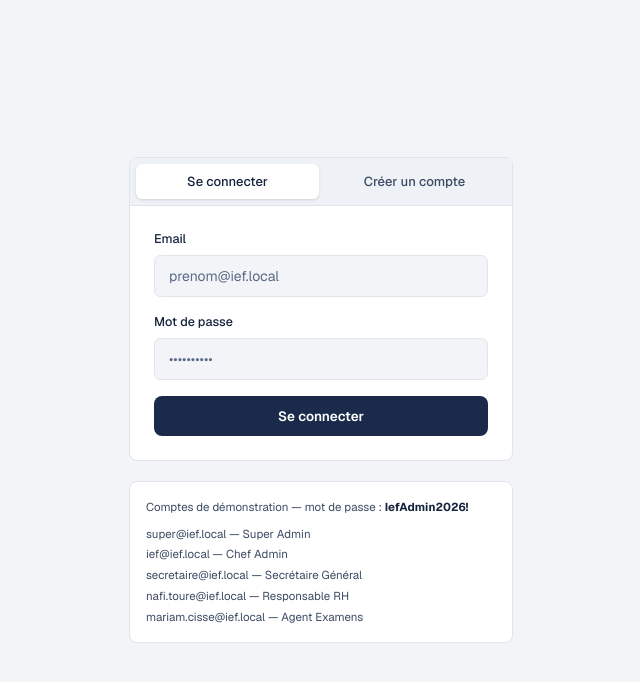
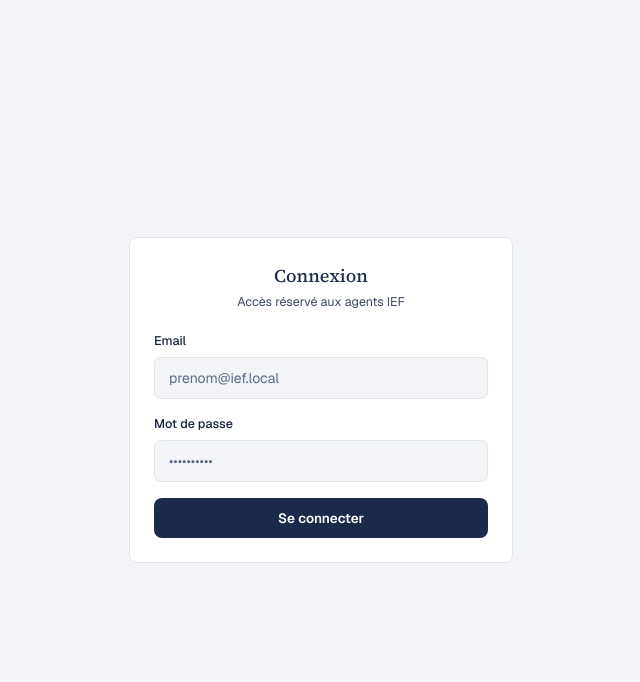
Before and after one commit to babacarmboup2013-crypto/admin-ief-gdkr, a Next.js app in the folder app/: page /auth in a window 1280 px wide. Shown: the top 682 px of the page, without its empty margins (319-959 px from the left). Built offline with nearby package versions, Linux system fonts and the light colour scheme; no server answers.

Commit message:
auth: ecran connexion simplifie email+mot de passe, plus de creation de compte

```diff
--- a/app/src/app/auth/page.tsx
+++ b/app/src/app/auth/page.tsx
@@ -4,15 +4,11 @@ import { Suspense, useEffect, useState } from "react";
 import { useRouter, useSearchParams } from "next/navigation";
 import { supabase } from "@/lib/supabase/client";
 import { useSession } from "@/lib/use-session";
-import { cn } from "@/lib/utils";
-
-type Mode = "signin" | "signup";
 
 function AuthForm() {
   const router = useRouter();
   const searchParams = useSearchParams();
   const { session } = useSession();
-  const [mode, setMode] = useState<Mode>("signin");
   const [email, setEmail] = useState("");
   const [password, setPassword] = useState("");
   const [busy, setBusy] = useState(false);
@@ -25,7 +21,6 @@ function AuthForm() {
       router.replace(next);
       router.refresh();
     }
-    // eslint-disable-next-line react-hooks/exhaustive-deps
   }, [session]);
 
   if (session) return null;
@@ -38,8 +33,6 @@ function AuthForm() {
     }
     setBusy(true);
     setError(null);
-
-    if (mode === "signin") {
     const { error: err } = await supabase.auth.signInWithPassword({ email, password });
     setBusy(false);
     if (err) setError(err.message);
@@ -47,50 +40,15 @@ function AuthForm() {
       router.replace(next);
       router.refresh();
     }
-    } else {
-      const { data, error: err } = await supabase.auth.signUp({
-        email,
-        password,
-        options: { data: { nom_complet: email.split("@")[0] } },
-      });
-      setBusy(false);
-      if (err) {
-        setError(err.message);
-        return;
-      }
-      if (data.session) {
-        router.replace(next);
-        router.refresh();
-      } else {
-        setMode("signin");
-        setError("Compte créé. Si la confirmation par email est activée, vérifiez votre boîte mail, puis connectez-vous.");
-      }
-    }
   }
 
   return (
     <div className="w-full max-w-sm">
-      <div className="overflow-hidden rounded-lg border border-border bg-card">
-        <div className="flex gap-1 border-b border-border bg-muted p-1.5">
-          {(["signin", "signup"] as Mode[]).map((m) => (
-            <button
-              key={m}
-              type="button"
-              onClick={() => {
-                setMode(m);
-                setError(null);
-              }}
-              className={cn(
-                "flex-1 cursor-pointer rounded-md py-2 text-[13px] font-medium",
-                mode === m ? "bg-card text-ink shadow-sm" : "text-ink-soft"
-              )}
-            >
-              {m === "signin" ? "Se connecter" : "Créer un compte"}
-            </button>
-          ))}
-        </div>
+      <div className="overflow-hidden rounded-lg border border-border bg-card p-6">
+        <h1 className="mb-1 text-center font-serif text-[18px] text-navy">Connexion</h1>
+        <p className="mb-5 text-center text-[12.5px] text-ink-soft">Accès réservé aux agents IEF</p>
 
-        <form onSubmit={onSubmit} className="flex flex-col gap-4 p-6">
+        <form onSubmit={onSubmit} className="flex flex-col gap-4">
           <label className="flex flex-col gap-1.5">
             <span className="text-[12.5px] font-medium text-ink">Email</span>
             <input
@@ -125,23 +83,9 @@ function AuthForm() {
             disabled={busy}
             className="cursor-pointer rounded-lg bg-primary py-2.5 text-[13.5px] font-semibold text-white disabled:opacity-60"
           >
-            {busy ? "Patientez…" : mode === "signin" ? "Se connecter" : "Créer le compte"}
+            {busy ? "Patientez…" : "Se connecter"}
           </button>
         </form>
-      </div>
-
-      <div className="mt-5 rounded-lg border border-border bg-card p-4">
-        <p className="text-[11.5px] leading-relaxed text-ink-soft">
-          Comptes de démonstration — mot de passe :{" "}
-          <strong className="text-ink">IefAdmin2026!</strong>
-        </p>
-        <ul className="mt-2 space-y-0.5 text-[11.5px] leading-relaxed text-ink-soft">
-          <li>super@ief.local — Super Admin</li>
-          <li>ief@ief.local — Chef Admin</li>
-          <li>secretaire@ief.local — Secrétaire Général</li>
-          <li>nafi.toure@ief.local — Responsable RH</li>
-          <li>mariam.cisse@ief.local — Agent Examens</li>
-        </ul>
       </div>
     </div>
   );
```
Lines whose indentation alone changed are shown as unchanged.
